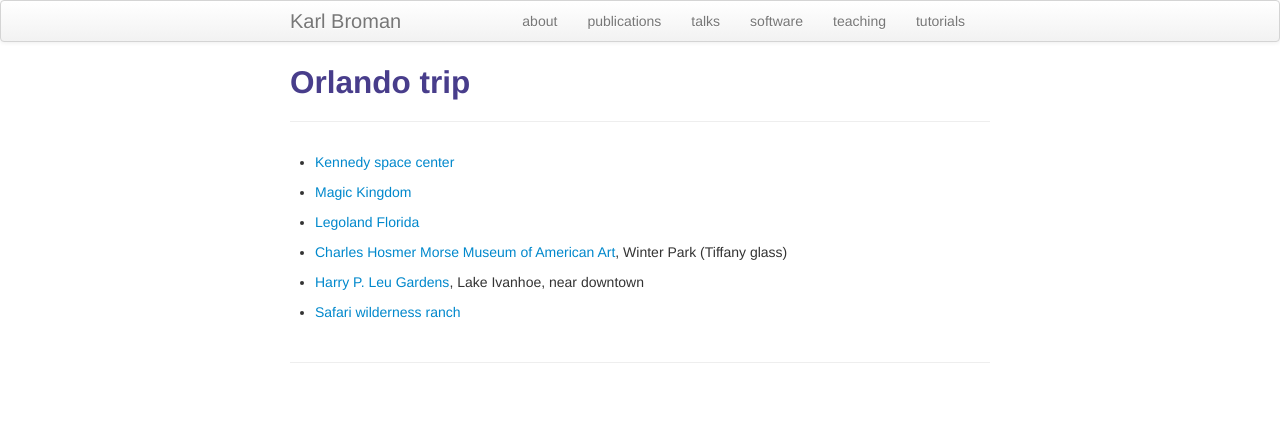
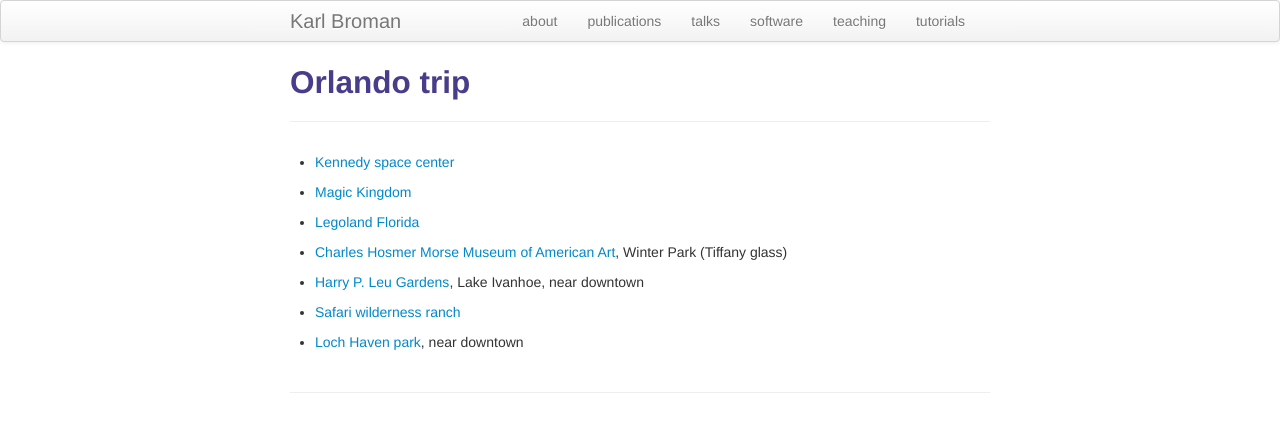
Before and after one commit to kbroman/kbroman.github.io, a Jekyll site: the page built from pages/florida.md, in a window 1280 px wide. Shown: the top 432 px of the page. Built offline with Jekyll 4.4.1, drawn with Linux system fonts in a browser that asks for light colours.

Commit message:
pages/florida: Add Loch Haven park

```diff
--- a/pages/florida.md
+++ b/pages/florida.md
@@ -15,3 +15,5 @@
 - [Harry P. Leu Gardens](http://www.leugardens.org/), Lake Ivanhoe, near downtown
 
 - [Safari wilderness ranch](http://safariwilderness.com/)
+
+- [Loch Haven park](http://www.cityoforlando.net/parks/loch-haven-park/), near downtown
```
